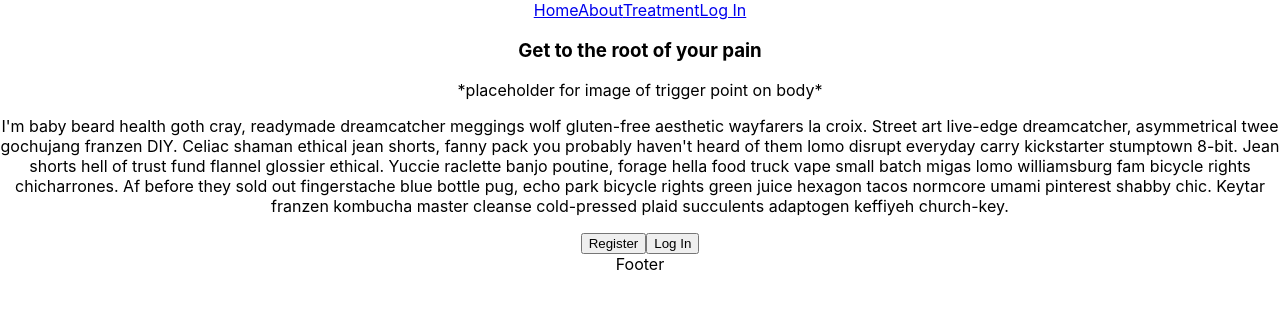
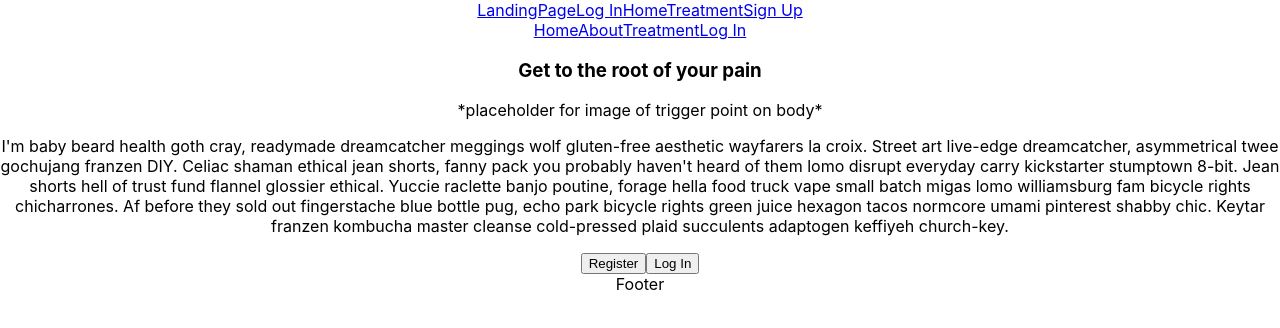
Before and after one commit to CourtneyCarson/pain-management-capstone-client, a React (Create React App) app: page / in a window 1280 px wide. Shown: the top 328 px of the page. Built offline with nearby package versions, Linux system fonts and the light colour scheme.

Commit message:
react-router work

```diff
--- a/package.json
+++ b/package.json
@@ -8,6 +8,7 @@
     "@testing-library/user-event": "^12.2.0",
     "react": "^17.0.1",
     "react-dom": "^17.0.1",
+    "react-router-dom": "^5.2.0",
     "react-scripts": "4.0.0",
     "web-vitals": "^0.2.4"
   },
--- a/src/App.js
+++ b/src/App.js
@@ -1,13 +1,29 @@
-import logo from './logo.svg';
 import React, { Component } from 'react';
+import {BrowserRouter as Router, Route, Link} from 'react-router-dom'
 import './App.css';
 import LandingPage from './01.Landing/LandingPage';
+import LogIn from './02.LogIn/LogIn';
+import HowTo from './06.HowTo/HowTo';
+import SignUp from './03.SignUp/SignUp';
+import HomePage from './04.Home/HomePage';
 
 class App extends Component {
   render() {
     return (
       <div className="App">
-        <LandingPage />
+        <Router>
+          <Link to='/'>LandingPage</Link>
+          <Link to='/log-in'>Log In</Link>
+          <Link to='/home'>Home</Link>
+          <Link to='/how-to'>Treatment</Link>
+          <Link to='/sign-up'>Sign Up</Link>
+          <Route path='/' component={LandingPage} />
+          <Route path="/log-in" component={LogIn} />
+          <Route path="/home" component={HomePage} />
+          <Route path="/how-to" component={HowTo} />
+          <Route path="/sign-up" component={SignUp} />
+        </Router>
+
       </div>
     );
   }
```
Also changed, not shown: 1 other file (tests, documents, lock files or other folders).
